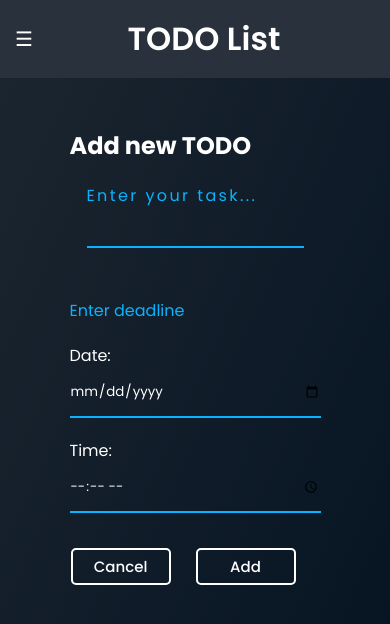
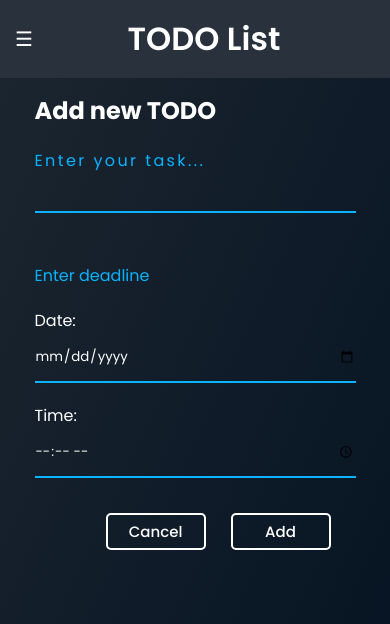
Before and after one commit to Yudin101/TODO-List, a Flask app: template templates/add.html in a window 390 px wide. Shown: the top 624 px of the page. Run offline with Flask 3, Linux system fonts and the light colour scheme; the template is opened without the code that fills it, so the values that code supplies are empty; the visitor is signed in with stand-in values (Sample User, id 1); some libraries are stand-ins or nearby versions.

Commit message:
updated responsiveness

```diff
--- a/static/styles.css
+++ b/static/styles.css
@@ -642,6 +642,19 @@ nav p{
 		overflow: hidden;
 	}
 
+	.contents{
+		width: 100%;
+		padding: 15px;
+	}
+
+	.list{
+		padding: 10px 20px;
+	}
+
+	.list-buttons{
+		font-size: 15px;
+	}
+
 	.desktop-navbar {
         display: none;
     }
@@ -699,6 +712,7 @@ nav p{
 		padding-top: 60px;
 		transition: 0.5s;
 		color: white;
+		z-index: 1;
 	}
 
 	.sidebar h1 {
@@ -752,24 +766,13 @@ nav p{
 		margin-top: 65px;
 	}
 
-	.inputBox{
-		padding: 0 17px;
+	.popup{
+		transform: scale(0.8);
+		font-size: 25px;
 	}
 
-	.inputBox label{
-		padding: 10px 17px;
-	}
-
-	.contents{
-		width: 100%;
-	}
-
-	.list{
-		padding: 10px 20px;
-	}
-
-	.list-buttons{
-		font-size: 15px;
+	.add-form{
+		padding: 15px;
 	}
 
 	.dateBox{
@@ -779,9 +782,4 @@ nav p{
 	.change-contents{
 		flex-direction: column;
 	}
-
-	.popup{
-		transform: scale(0.8);
-		font-size: 25px;
-	}
 }
```
